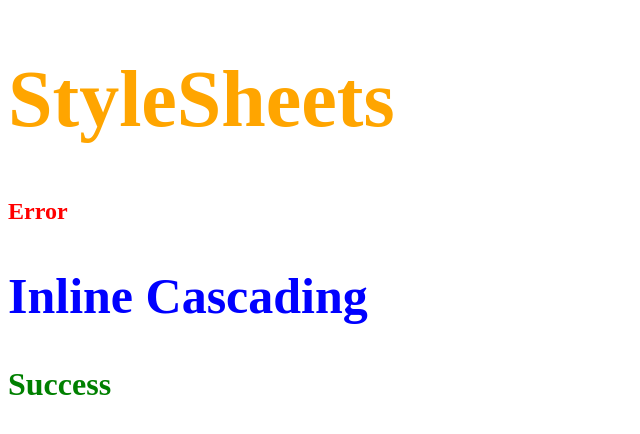
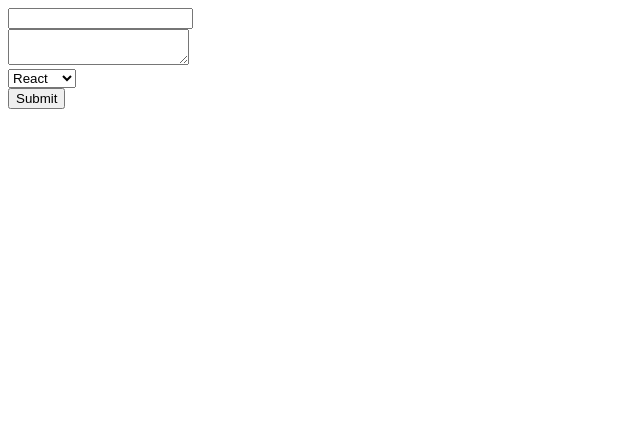
Before and after one commit to Optimus-ged/first_react_app, a React (Create React App) app: page / in a window 1280 px wide. Shown: the top 434 px of the page, without its empty margins (0-640 px from the left). Built offline with nearby package versions, Linux system fonts and the light colour scheme.

Commit message:
Form handling unserstood successfully

```diff
--- a/src/react_trainings/App.js
+++ b/src/react_trainings/App.js
@@ -10,10 +10,11 @@
 // import EventBind from "./components/EventBind";
 // import ParentComponent from "./components/ParentAndChild/ParentComponent";
 // import UserGreeting from "./components/UserGreeting";
-import StyleSheet from "./components/CssBasics/StyleSheet";
-import InLine from "./components/CssBasics/InLine";
-import "./components/CssBasics/appStyles.css";
-import style from "./components/CssBasics/appStyles.module.css";
+// import StyleSheet from "./components/CssBasics/StyleSheet";
+// import InLine from "./components/CssBasics/InLine";
+// import "./components/CssBasics/appStyles.css";
+// import style from "./components/CssBasics/appStyles.module.css";
+import Form from "./components/HandlingForm";
 
 class App extends Component {
   render() {
@@ -34,10 +35,10 @@
         {/* <ParentComponent/> */}
         {/* <UserGreeting/> */}
         {/* <NameList /> */}
-        <StyleSheet className={true}/>
+        {/* <StyleSheet className={true}/>
         <InLine/>
-        <h1 className={style.success}>Success</h1>
-
+        <h1 className={style.success}>Success</h1> */}
+        <Form />
       </>
     );
   }
--- /dev/null
+++ b/src/react_trainings/components/HandlingForm.js
@@ -0,0 +1,67 @@
+import React, { Component } from "react";
+
+class Form extends Component {
+  constructor(props) {
+    super(props);
+
+    this.state = {
+      username: "",
+      comments: "",
+      topic: "React",
+    };
+  }
+
+  usernameChangeHandle = (event) => {
+    this.setState({
+      username: event.target.value,
+    });
+  };
+
+  commentChangeHandle = (event) => {
+    this.setState({
+      comments: event.target.value,
+    });
+  };
+
+  topicChangeHandle = (event) => {
+    this.setState({
+      topic: event.target.value,
+    });
+  };
+
+  submitHandle = (event) => {
+    alert(`${this.state.username} ${this.state.comments} ${this.state.topic}`);
+  };
+
+  render() {
+    return (
+      <>
+        <form onSubmit={this.submitHandle}>
+          <div>
+            <input
+              type="text"
+              value={this.state.username}
+              onChange={this.usernameChangeHandle}
+            />
+          </div>
+          <div>
+            <textarea
+              value={this.state.comments}
+              onChange={this.commentChangeHandle}
+            ></textarea>
+          </div>
+          <div>
+            <select value={this.state.topic} onChange={this.topicChangeHandle}>
+              <option value="React">React</option>
+              <option value="Vue">Vue</option>
+              <option value="Angular">Angular</option>
+            </select>
+          </div>
+          <button type="submit">Submit</button>
+        </form>
+      </>
+    );
+  }
+}
+
+export default Form;
```
